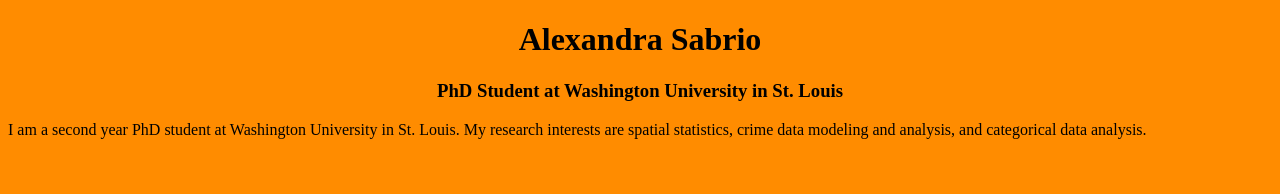
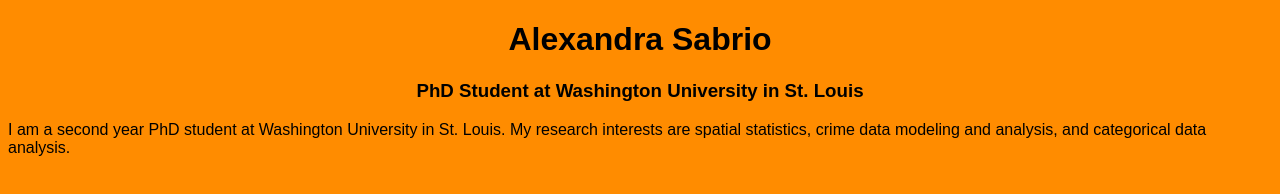
Before and after one commit to asabrio/asabrio.github.io, a plain HTML site: page index.html in a window 1280 px wide. Drawn offline with Linux system fonts and the light colour scheme.

Commit message:
Update index.html

```diff
--- a/index.html
+++ b/index.html
@@ -1,5 +1,15 @@
 <!DOCTYPE html>
 <html>
+<head>
+<title>Hello hello!</title>
+<meta charset="UTF-8">
+<meta name="viewport" content="width=device-width, initial-scale=1">
+<style>
+body {
+  font-family: Luminari, fantasy;
+}
+</style>
+</head>
 <body>
 <body style="background-color:darkorange;">
 
```
